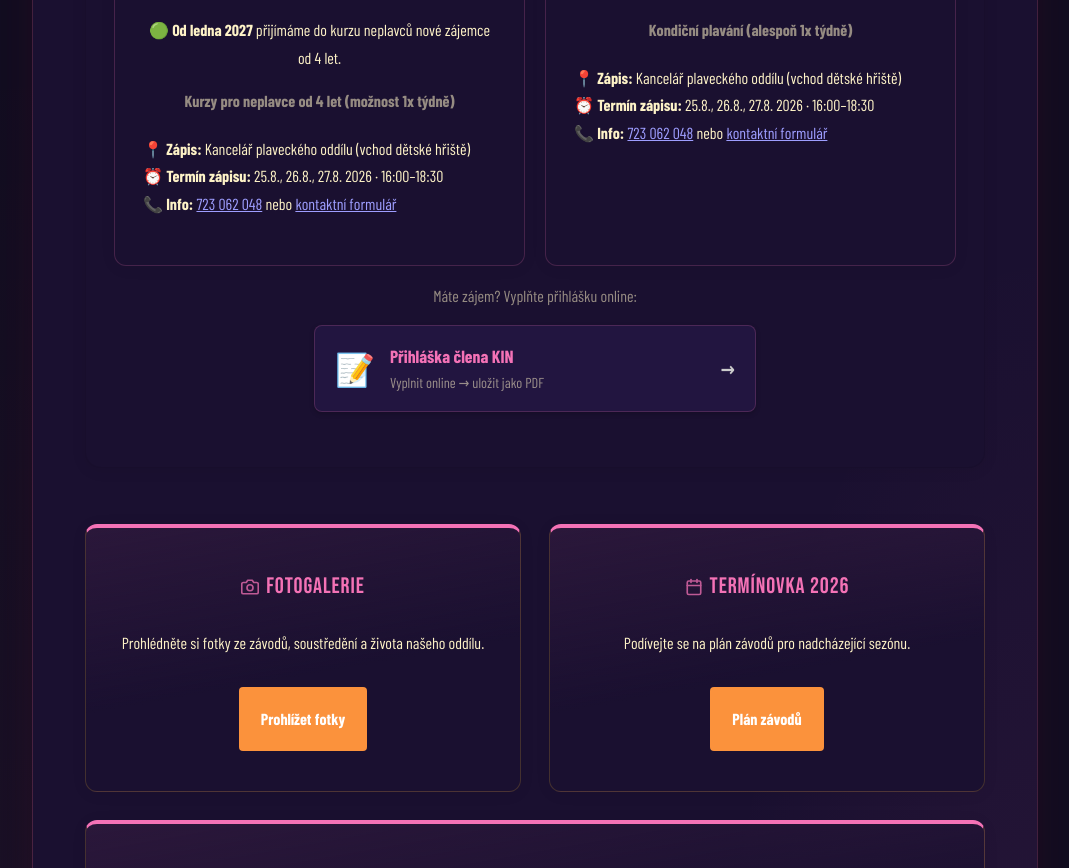
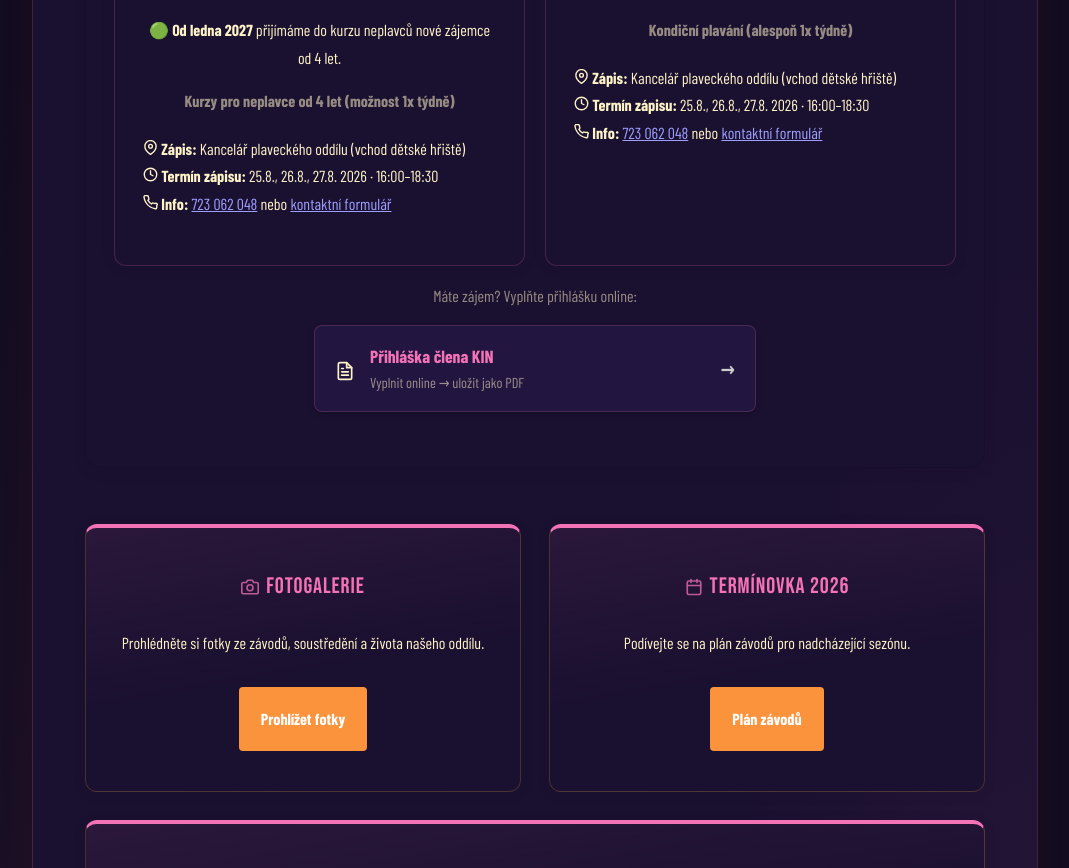
Before and after one commit to karelbaloun-lgtm/TJKIN, a plain HTML site: page index.html in a window 1280 px wide. Shown: the part 2777-3645 px from the top of the page, without its empty margins (105-1174 px from the left). Drawn offline with nearby package versions, Linux system fonts and the light colour scheme; animation ran at ten frames a second; a web font is replaced by a local one.

Commit message:
refactor: nahradit emoji ikony v nabor sekci SVG (📍⏰📞📝)
Co-Authored-By: Claude Sonnet 4.6 <noreply@anthropic.com>

```diff
--- a/index.html
+++ b/index.html
@@ -554,15 +554,15 @@
                     <p><strong>Kurzy pro neplavce od 4 let (možnost 1x týdně)</strong></p>
                     <ul class="nabor-info">
                         <li>
-                            <span class="nabor-icon">📍</span>
+                            <span class="nabor-icon"><svg width="15" height="15" viewBox="0 0 24 24" fill="none" stroke="currentColor" stroke-width="2.2" stroke-linecap="round" stroke-linejoin="round" aria-hidden="true"><path d="M21 10c0 7-9 13-9 13s-9-6-9-13a9 9 0 0 1 18 0z"/><circle cx="12" cy="10" r="3"/></svg></span>
                             <span><strong>Zápis:</strong> Kancelář plaveckého oddílu (vchod dětské hřiště)</span>
                         </li>
                         <li>
-                            <span class="nabor-icon">⏰</span>
+                            <span class="nabor-icon"><svg width="15" height="15" viewBox="0 0 24 24" fill="none" stroke="currentColor" stroke-width="2.2" stroke-linecap="round" stroke-linejoin="round" aria-hidden="true"><circle cx="12" cy="12" r="10"/><polyline points="12 6 12 12 16 14"/></svg></span>
                             <span><strong>Termín zápisu:</strong> 25.8., 26.8., 27.8. 2026 · 16:00–18:30</span>
                         </li>
                         <li>
-                            <span class="nabor-icon">📞</span>
+                            <span class="nabor-icon"><svg width="15" height="15" viewBox="0 0 24 24" fill="none" stroke="currentColor" stroke-width="2.2" stroke-linecap="round" stroke-linejoin="round" aria-hidden="true"><path d="M22 16.92v3a2 2 0 0 1-2.18 2 19.79 19.79 0 0 1-8.63-3.07A19.5 19.5 0 0 1 4.69 12 19.79 19.79 0 0 1 1.61 3.41 2 2 0 0 1 3.59 1h3a2 2 0 0 1 2 1.72c.127.96.361 1.903.7 2.81a2 2 0 0 1-.45 2.11L7.91 8.56a16 16 0 0 0 5.72 5.72l.86-.86a2 2 0 0 1 2.11-.45c.907.339 1.85.573 2.81.7A2 2 0 0 1 22 16.92z"/></svg></span>
                             <span><strong>Info:</strong> <a href="tel:+420723062048">723 062 048</a> nebo <a href="kontakt.html">kontaktní formulář</a></span>
                         </li>
                     </ul>
@@ -574,15 +574,15 @@
                     <p><strong>Kondiční plavání (alespoň 1x týdně)</strong></p>
                     <ul class="nabor-info">
                         <li>
-                            <span class="nabor-icon">📍</span>
+                            <span class="nabor-icon"><svg width="15" height="15" viewBox="0 0 24 24" fill="none" stroke="currentColor" stroke-width="2.2" stroke-linecap="round" stroke-linejoin="round" aria-hidden="true"><path d="M21 10c0 7-9 13-9 13s-9-6-9-13a9 9 0 0 1 18 0z"/><circle cx="12" cy="10" r="3"/></svg></span>
                             <span><strong>Zápis:</strong> Kancelář plaveckého oddílu (vchod dětské hřiště)</span>
                         </li>
                         <li>
-                            <span class="nabor-icon">⏰</span>
+                            <span class="nabor-icon"><svg width="15" height="15" viewBox="0 0 24 24" fill="none" stroke="currentColor" stroke-width="2.2" stroke-linecap="round" stroke-linejoin="round" aria-hidden="true"><circle cx="12" cy="12" r="10"/><polyline points="12 6 12 12 16 14"/></svg></span>
                             <span><strong>Termín zápisu:</strong> 25.8., 26.8., 27.8. 2026 · 16:00–18:30</span>
                         </li>
                         <li>
-                            <span class="nabor-icon">📞</span>
+                            <span class="nabor-icon"><svg width="15" height="15" viewBox="0 0 24 24" fill="none" stroke="currentColor" stroke-width="2.2" stroke-linecap="round" stroke-linejoin="round" aria-hidden="true"><path d="M22 16.92v3a2 2 0 0 1-2.18 2 19.79 19.79 0 0 1-8.63-3.07A19.5 19.5 0 0 1 4.69 12 19.79 19.79 0 0 1 1.61 3.41 2 2 0 0 1 3.59 1h3a2 2 0 0 1 2 1.72c.127.96.361 1.903.7 2.81a2 2 0 0 1-.45 2.11L7.91 8.56a16 16 0 0 0 5.72 5.72l.86-.86a2 2 0 0 1 2.11-.45c.907.339 1.85.573 2.81.7A2 2 0 0 1 22 16.92z"/></svg></span>
                             <span><strong>Info:</strong> <a href="tel:+420723062048">723 062 048</a> nebo <a href="kontakt.html">kontaktní formulář</a></span>
                         </li>
                     </ul>
@@ -593,7 +593,7 @@
             <div class="nabor-tlacitko-wrapper">
                 <p style="margin-bottom: 15px;">Máte zájem? Vyplňte přihlášku online:</p>
                 <a href="prihlaska.html" class="doc-tlacitko">
-                    <span class="doc-ikona">📝</span>
+                    <span class="doc-ikona"><svg width="20" height="20" viewBox="0 0 24 24" fill="none" stroke="currentColor" stroke-width="2" stroke-linecap="round" stroke-linejoin="round" aria-hidden="true"><path d="M14 2H6a2 2 0 0 0-2 2v16a2 2 0 0 0 2 2h12a2 2 0 0 0 2-2V8z"/><polyline points="14 2 14 8 20 8"/><line x1="16" y1="13" x2="8" y2="13"/><line x1="16" y1="17" x2="8" y2="17"/><polyline points="10 9 9 9 8 9"/></svg></span>
                     <span class="doc-text">
                         <strong>Přihláška člena KIN</strong>
                         <small>Vyplnit online → uložit jako PDF</small>
```
